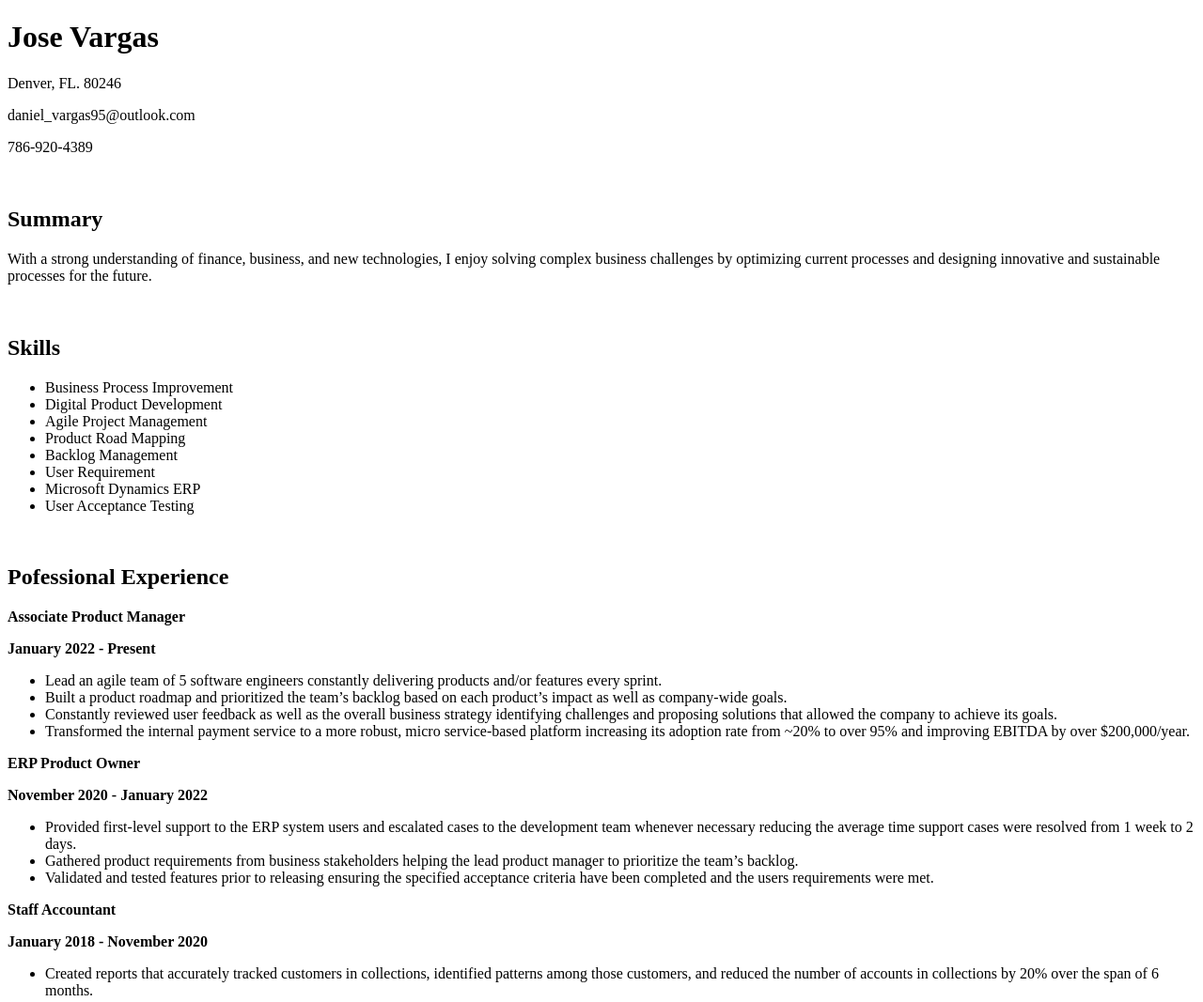
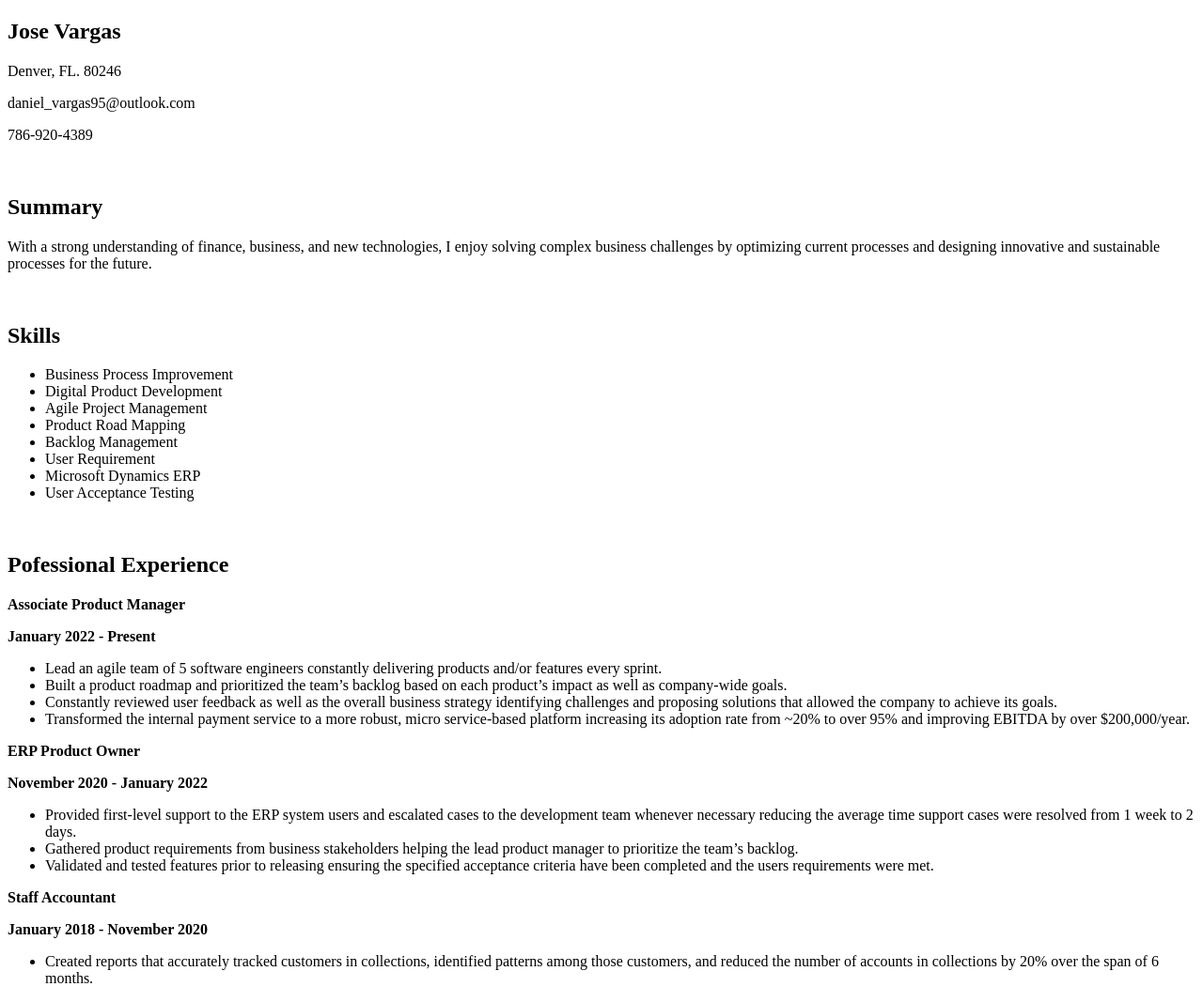
Before and after one commit to josheyxyz/resume.github.io, a plain HTML site: page index.html in a window 1280 px wide. Shown: the top 1067 px of the page at 94% size. Drawn offline with Linux system fonts and the light colour scheme.

Commit message:
Update index.html

```diff
--- a/index.html
+++ b/index.html
@@ -4,7 +4,7 @@
     <title>Joshey's Resume</title>
     </head>
 <body>
-    <h1>Jose Vargas</h1>
+    <h2>Jose Vargas</h2>
     <p>Denver, FL. 80246</p>
     <p>daniel_vargas95@outlook.com</p>
     <p>786-920-4389</p>
```
